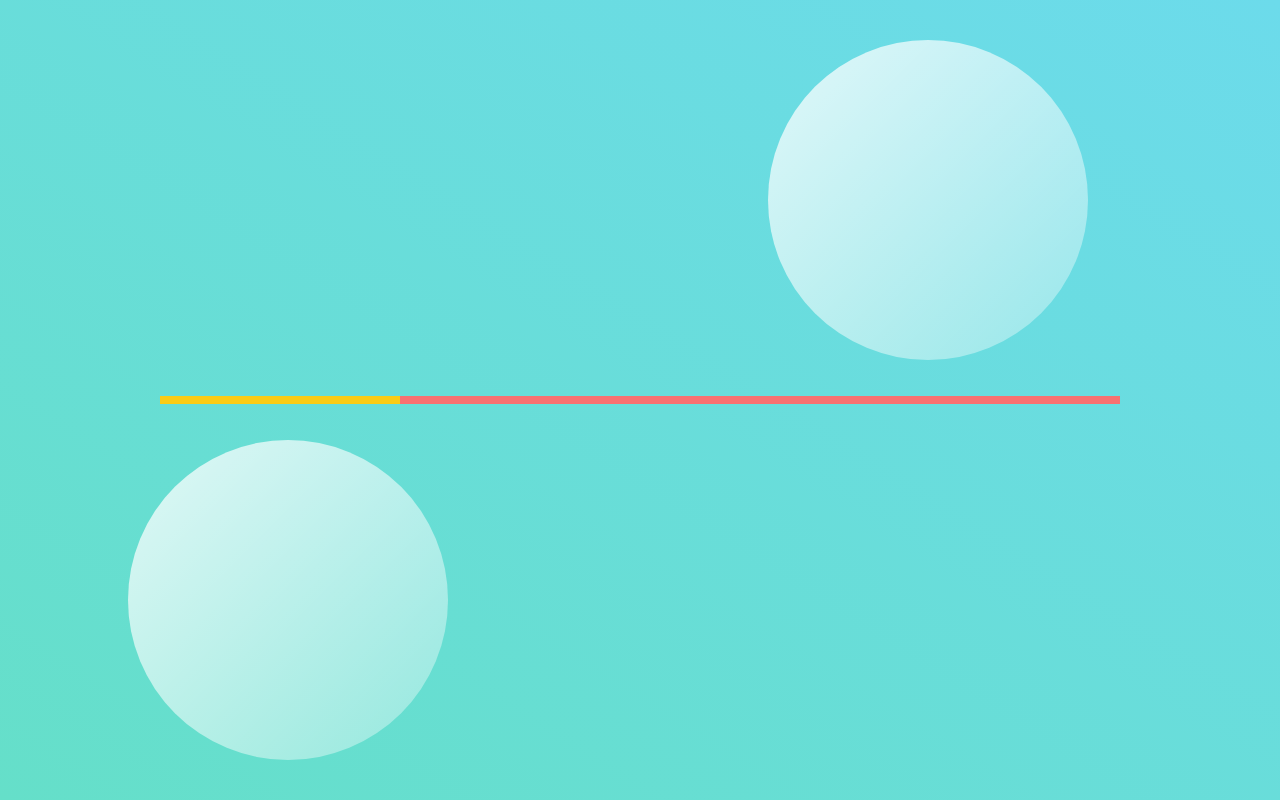
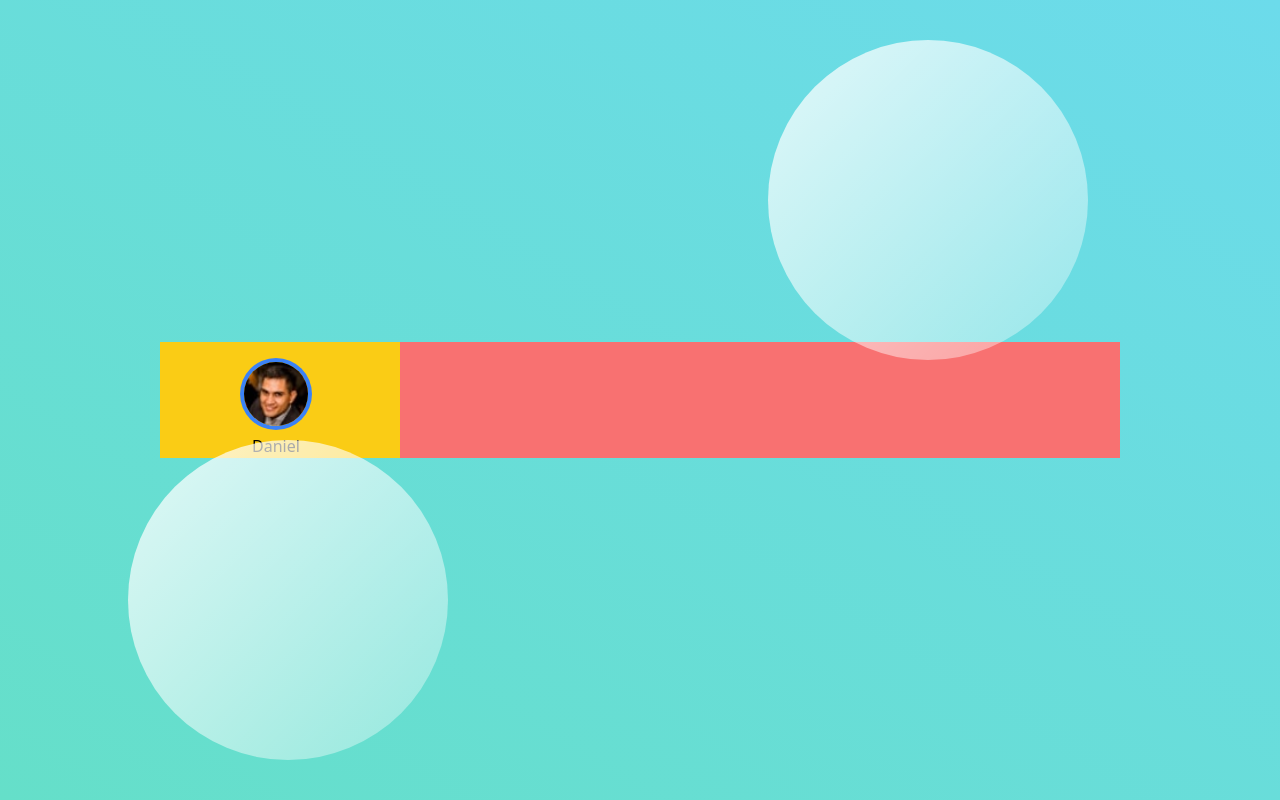
Before and after one commit to Armin-Fullstack/Finance-Dashbord, a website: page index.html in a window 1280 px wide. Drawn offline with Linux system fonts and the light colour scheme.

Commit message:
Created profile image & name

```diff
--- a/index.html
+++ b/index.html
@@ -13,9 +13,13 @@
     <div class="circle2"></div>
 
     <!-- Grid container -->
-    <div class="grid grid-cols-12 bg-gray-400 w-[75vw]">
-        <div class="col-span-3 pl-2 pr-4 pt-2 bg-yellow-400">
-
+    <div class="grid grid-cols-12 w-[75vw]">
+        <div class="col-span-3 pl-2 pr-4 pt-5 bg-yellow-400">
+            <!-- Profile image & name -->
+            <div class="flex flex-col justify-center items-center space-y-2">
+                <img class="w-[4rem] rounded-full ring-4 ring-blue-500" src="Images/image-daniel.jpg" alt="Daniel">
+                <p class="text-md">Daniel</p>
+            </div>
          </div>
 
         <div class="col-span-9 bg-red-400">
```
Also changed, not shown: CSS/Style.css.
